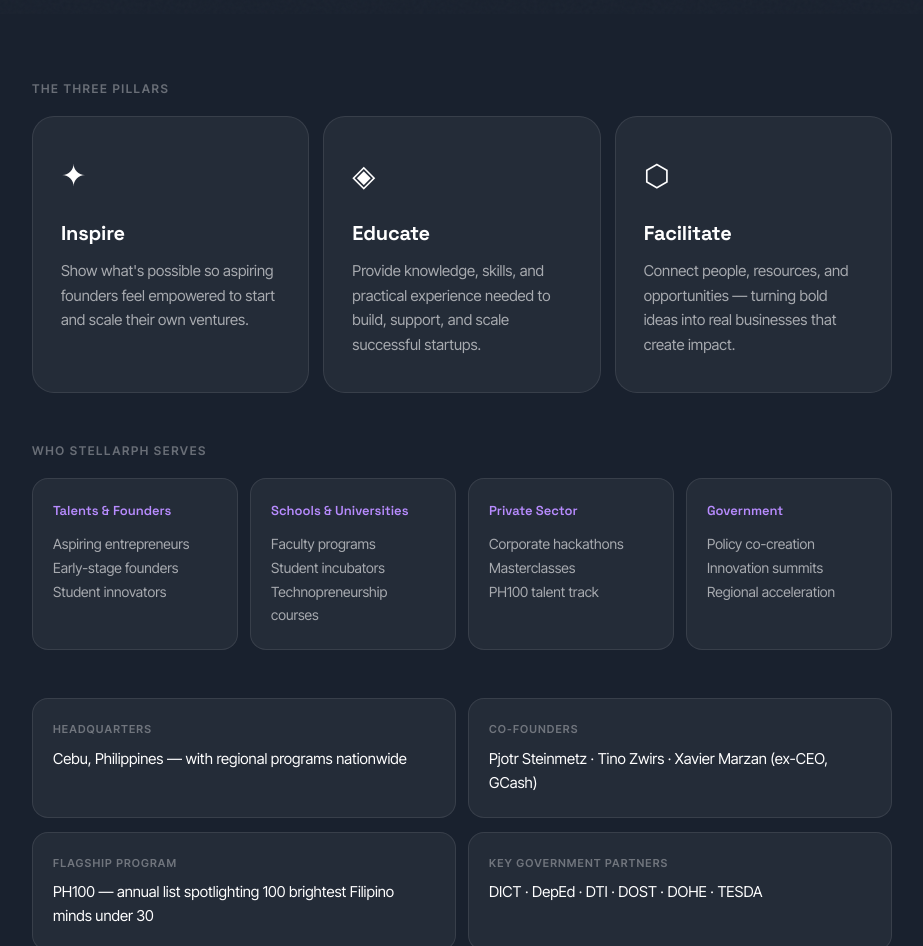
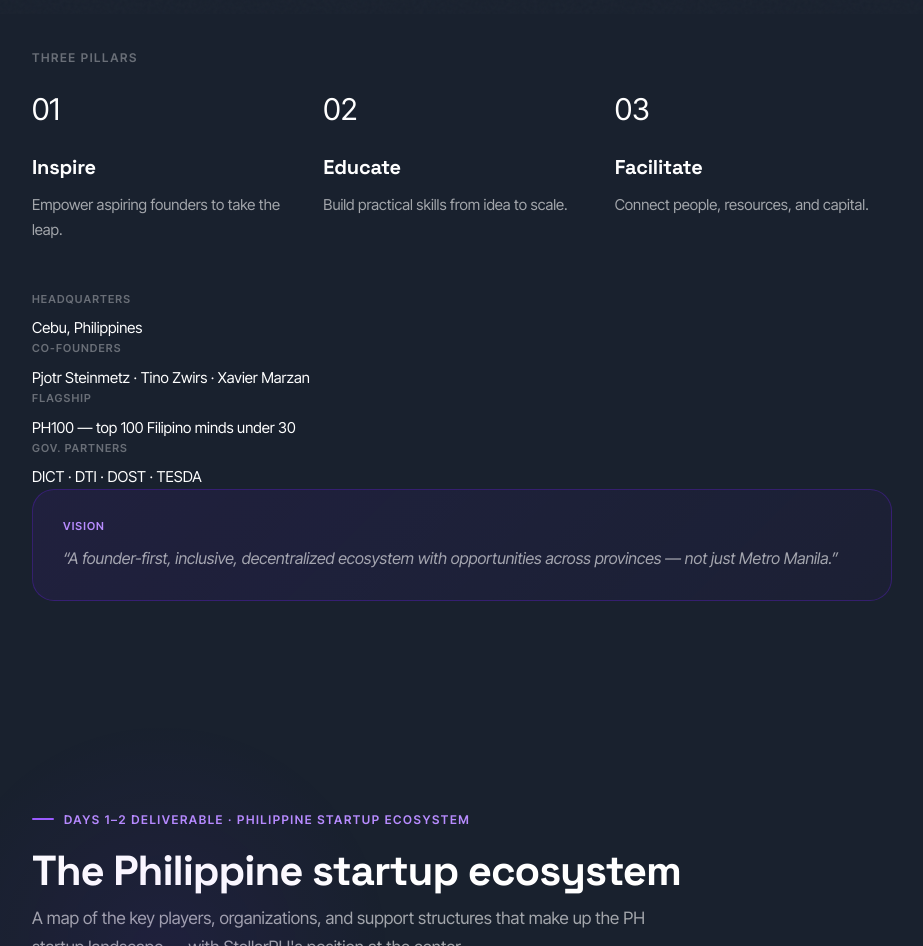
Before and after one commit to charlesterrenal/stellar-pitch, a React (Vite) app: page / in a window 1280 px wide. Shown: the part 786-1732 px from the top of the page, without its empty margins (178-1101 px from the left). Built offline with nearby package versions, Linux system fonts and the light colour scheme.

Commit message:
feat: redesign Overview section with card layouts, simplified text, and emoji-free styles

```diff
--- a/src/sections/Overview.tsx
+++ b/src/sections/Overview.tsx
@@ -1,65 +1,43 @@
 import { useFadeIn } from '../hooks/useFadeIn'
 
-const pillars = [
-  {
-    icon: '\u2726',
-    title: 'Inspire',
-    body: "Show what's possible so aspiring founders feel empowered to start and scale their own ventures.",
-  },
-  {
-    icon: '\u25c8',
-    title: 'Educate',
-    body: 'Provide knowledge, skills, and practical experience needed to build, support, and scale successful startups.',
-  },
-  {
-    icon: '\u2b21',
-    title: 'Facilitate',
-    body: 'Connect people, resources, and opportunities — turning bold ideas into real businesses that create impact.',
-  },
+const stats = [
+  { num: '1.5M',   lbl: 'Filipinos reached' },
+  { num: '75+',    lbl: 'Startups coached'   },
+  { num: '2,453',  lbl: 'Students trained'   },
+  { num: '1,105+', lbl: 'Community members'  },
 ]
 
-const audiences = [
-  { label: 'Talents & Founders',     items: ['Aspiring entrepreneurs', 'Early-stage founders', 'Student innovators'] },
-  { label: 'Schools & Universities', items: ['Faculty programs', 'Student incubators', 'Technopreneurship courses'] },
-  { label: 'Private Sector',         items: ['Corporate hackathons', 'Masterclasses', 'PH100 talent track'] },
-  { label: 'Government',             items: ['Policy co-creation', 'Innovation summits', 'Regional acceleration'] },
-]
-
-const stats = [
-  { num: '1.5M',   lbl: 'Filipinos reached'  },
-  { num: '75+',    lbl: 'Startups coached'    },
-  { num: '2,453',  lbl: 'Students trained'    },
-  { num: '1,105+', lbl: 'Community members'   },
+const pillars = [
+  { icon: '01', title: 'Inspire',    body: 'Empower aspiring founders to take the leap.' },
+  { icon: '02', title: 'Educate',    body: 'Build practical skills from idea to scale.' },
+  { icon: '03', title: 'Facilitate', body: 'Connect people, resources, and capital.' },
 ]
 
 export function Overview() {
   const ref = useFadeIn()
 
   return (
-    <section className="section" id="overview" aria-labelledby="overview-title" ref={ref}>
-      <div className="hero-bg-glow" aria-hidden="true" />
-
+    <section className="section" id="overview" ref={ref}>
       <div className="fade-in">
         <div className="hero-tag">
           <div className="pulse" aria-hidden="true" />
-          Days 1&ndash;2 Deliverable &middot; StellarPH Introduction
+          StellarPH Introduction
         </div>
 
-        <h1 className="hero-title" id="overview-title">
+        <h1 className="hero-title">
           Inspiring the next generation of<br />
           <span className="gradient-text">Filipino founders</span>
         </h1>
 
         <p className="hero-sub">
-          StellarPH is a startup enabler based in Cebu, dedicated to removing barriers
-          for entrepreneurs through mentorship, education, and community &mdash; from first
-          idea to global scale.
+          A Cebu-based startup enabler removing barriers through
+          mentorship, education, and community.
         </p>
       </div>
 
-      <div className="stat-strip fade-in" role="list" aria-label="Key statistics">
+      <div className="stat-strip fade-in">
         {stats.map((s) => (
-          <div className="stat-cell" key={s.lbl} role="listitem">
+          <div className="stat-cell" key={s.lbl}>
             <div className="stat-num">{s.num}</div>
             <div className="stat-lbl">{s.lbl}</div>
           </div>
@@ -67,10 +45,10 @@
       </div>
 
       <div className="fade-in">
-        <p className="sec-label">The three pillars</p>
+        <div className="sec-label">Three pillars</div>
         <div className="pillars-grid">
           {pillars.map((p) => (
-            <div className="pillar-card" key={p.title}>
+            <div className="card" key={p.title}>
               <span className="pillar-icon" aria-hidden="true">{p.icon}</span>
               <div className="pillar-title">{p.title}</div>
               <p className="pillar-body">{p.body}</p>
@@ -80,48 +58,30 @@
       </div>
 
       <div className="fade-in">
-        <p className="sec-label">Who StellarPH serves</p>
-        <div className="aud-grid">
-          {audiences.map((a) => (
-            <div className="aud-card" key={a.label}>
-              <div className="aud-label">{a.label}</div>
-              <div className="aud-items">
-                {a.items.map((item, i) => (
-                  <span key={i}>{item}<br /></span>
-                ))}
-              </div>
-            </div>
-          ))}
-        </div>
-      </div>
-
-      <div className="fade-in">
-        <div className="info-grid">
-          <div className="info-card">
+        <div className="info-row">
+          <div className="card-sm">
             <div className="info-label">Headquarters</div>
-            <div className="info-val">Cebu, Philippines &mdash; with regional programs nationwide</div>
+            <div className="info-val">Cebu, Philippines</div>
           </div>
-          <div className="info-card">
+          <div className="card-sm">
             <div className="info-label">Co-founders</div>
-            <div className="info-val">Pjotr Steinmetz &middot; Tino Zwirs &middot; Xavier Marzan (ex-CEO, GCash)</div>
+            <div className="info-val">Pjotr Steinmetz &middot; Tino Zwirs &middot; Xavier Marzan</div>
+          </div>
+          <div className="card-sm">
+            <div className="info-label">Flagship</div>
+            <div className="info-val">PH100 &mdash; top 100 Filipino minds under 30</div>
+          </div>
+          <div className="card-sm">
+            <div className="info-label">Gov. partners</div>
+            <div className="info-val">DICT &middot; DTI &middot; DOST &middot; TESDA</div>
           </div>
         </div>
-        <div className="info-grid">
-          <div className="info-card">
-            <div className="info-label">Flagship program</div>
-            <div className="info-val">PH100 &mdash; annual list spotlighting 100 brightest Filipino minds under 30</div>
-          </div>
-          <div className="info-card">
-            <div className="info-label">Key government partners</div>
-            <div className="info-val">DICT &middot; DepEd &middot; DTI &middot; DOST &middot; DOHE &middot; TESDA</div>
-          </div>
-        </div>
+
         <div className="vision-card">
           <div className="info-label">Vision</div>
           <div className="info-val">
-            &ldquo;A Philippine startup ecosystem that is founder-first, inclusive, decentralized,
-            rooted in local context, and globally aware &mdash; with opportunities across provinces,
-            not just Metro Manila.&rdquo;
+            &ldquo;A founder-first, inclusive, decentralized ecosystem with opportunities
+            across provinces &mdash; not just Metro Manila.&rdquo;
           </div>
         </div>
       </div>
```
